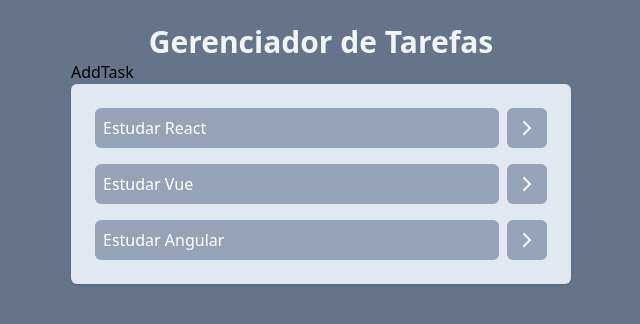
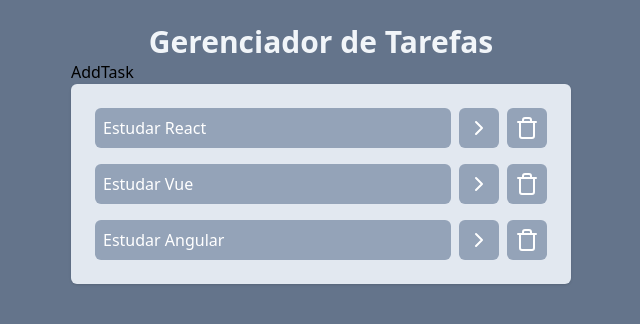
Before and after one commit to Rubenslourenco/manager-task-list, a React (Vite) app: page / in a window 1280 px wide. Shown: the top 324 px of the page, without its empty margins (319-959 px from the left). Built offline with nearby package versions, Linux system fonts and the light colour scheme.

Commit message:
feat: add funçao deleteTask no button

```diff
--- a/src/App.jsx
+++ b/src/App.jsx
@@ -36,13 +36,18 @@ const App = () => {
       setTasks(newTasks);
       }
 
+      const deleteTask = (taskId) => {
+        const newTasks = tasks.filter(task => task.id !== taskId)
+        setTasks(newTasks)
+      }
+
   return (
     <div className="w-screen h-screen bg-slate-500 flex justify-center p-6">
         <div className="w-[500px]">
 
         <h1 className="text-3xl text-slate-100 font-bold text-center">Gerenciador de Tarefas</h1>
         <AddTask />
-        <Tasks tasks={tasks} onTaskClick={onTaskClick}/>
+        <Tasks tasks={tasks} onTaskClick={onTaskClick} deleteTask={deleteTask}/>
        </div>
       </div>
     );
--- a/src/components/Tasks.jsx
+++ b/src/components/Tasks.jsx
@@ -1,9 +1,6 @@
-import {  ChevronRightIcon } from "lucide-react";
+import {  ChevronRightIcon, TrashIcon } from "lucide-react";
 
-const Tasks = ({tasks, onTaskClick}) => {
-    console.log(tasks);
-
-
+const Tasks = ({tasks, onTaskClick, deleteTask}) => {
 
     return (
     <ul className="space-y-4 p-6 bg-slate-200 rounded-md shadow">
@@ -19,6 +16,9 @@ const Tasks = ({tasks, onTaskClick}) => {
             <button className="bg-slate-400  text-white p-2 rounded-md">
                 <ChevronRightIcon />
             </button>
+            <button onClick={() => deleteTask(task.id)} className="bg-slate-400  text-white p-2 rounded-md">
+                <TrashIcon />
+            </button>
 
         </li>
       ))}
```
